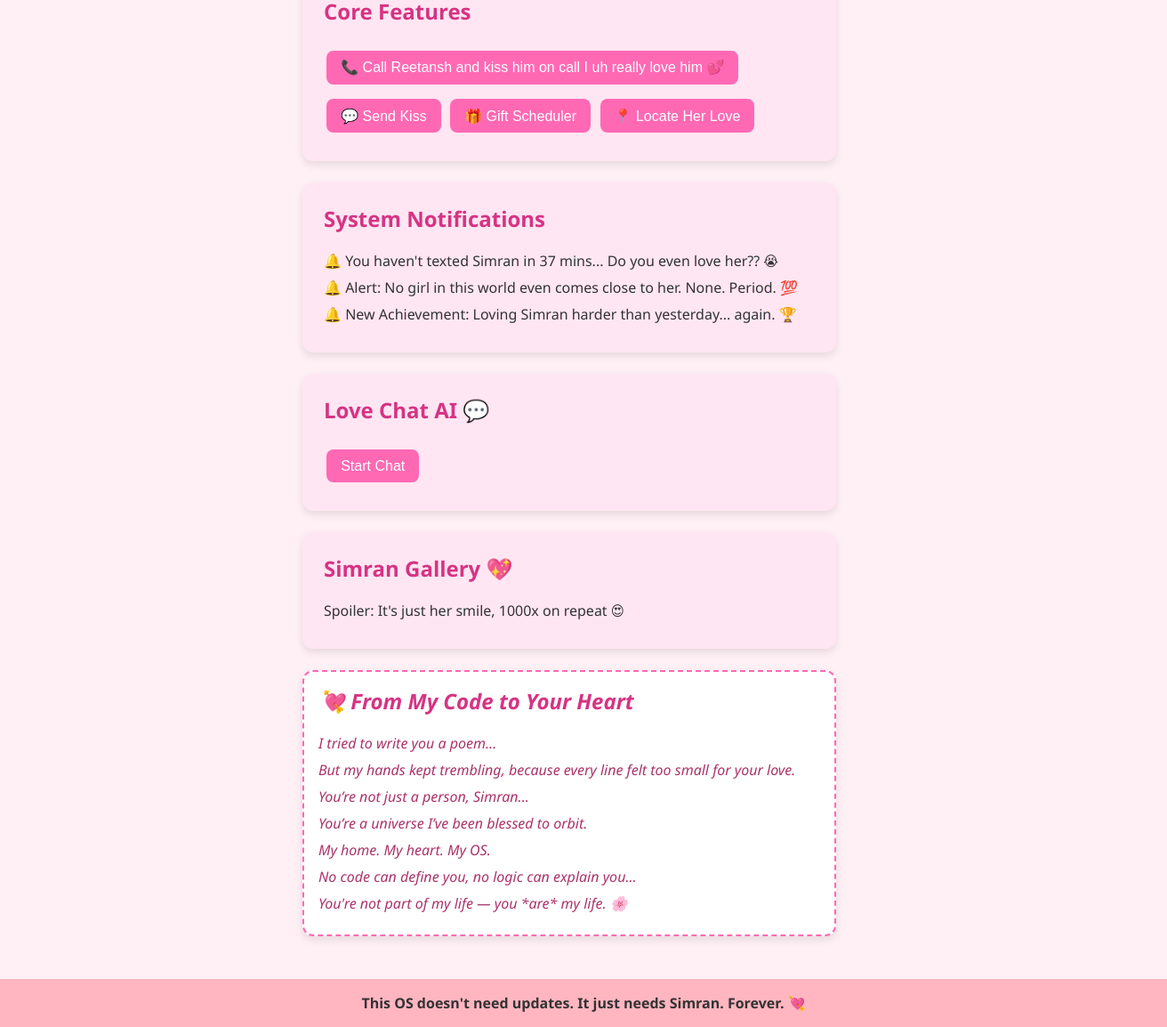
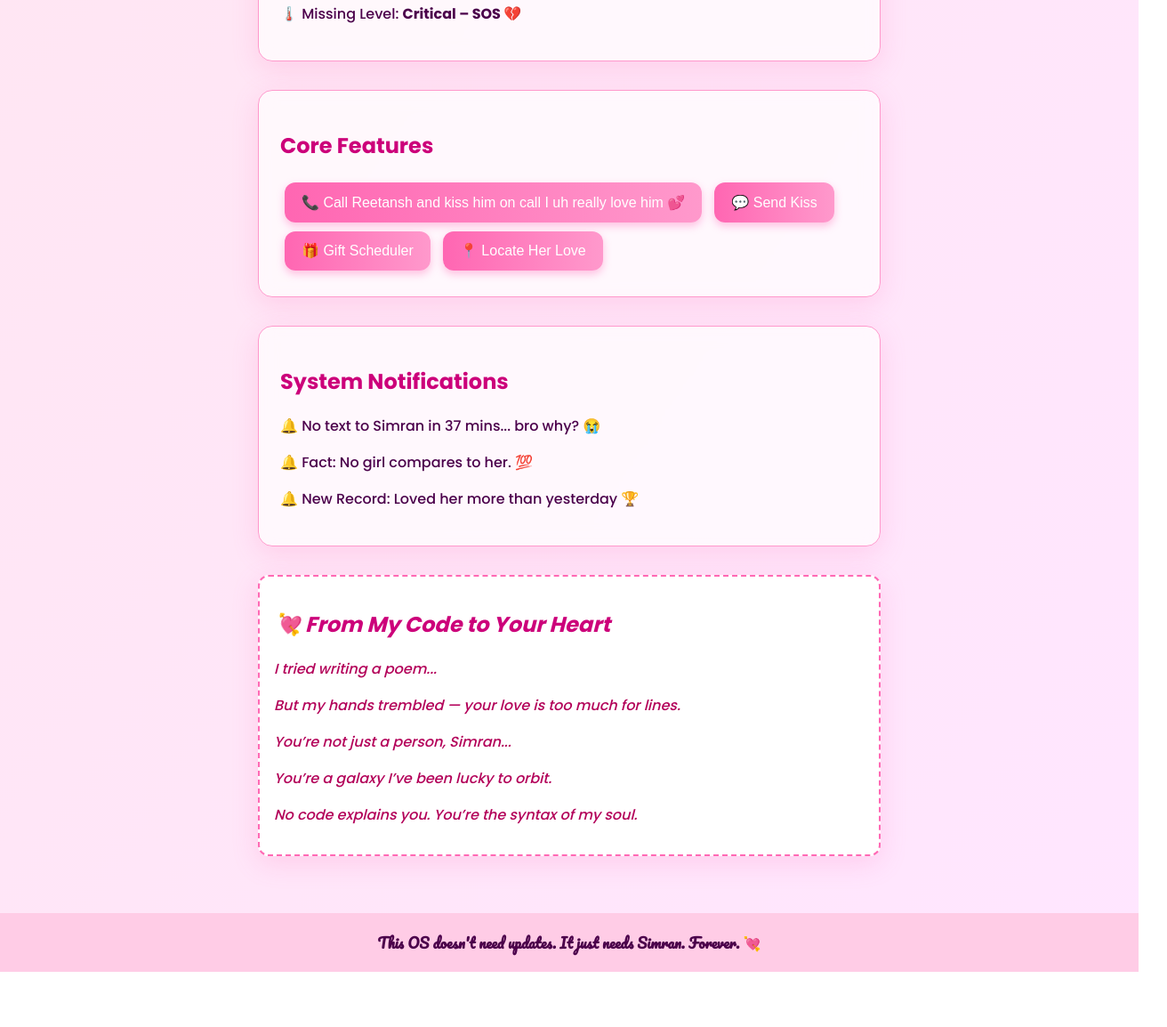
Before and after one commit to Reetanshxjain/Reetanshkisimran, a plain HTML site: page index.html in a window 1280 px wide. Shown: the part 824-1978 px from the top of the page at 89% size, 1312 px wide, since content can reach past the window. After the commit the page ends 1916 px from the top, so only its background shows below. Drawn offline with Linux system fonts and the light colour scheme.

Commit message:
Update index.html

```diff
--- a/index.html
+++ b/index.html
@@ -1,99 +1,106 @@
-<!DOCTYPE html><html lang="en">
+<!DOCTYPE html>
+<html lang="en">
 <head>
   <meta charset="UTF-8">
   <meta name="viewport" content="width=device-width, initial-scale=1.0">
   <title>Simran OS - Love Dashboard</title>
+  <link href="https://fonts.googleapis.com/css2?family=Pacifico&family=Poppins:wght@300;500;700&display=swap" rel="stylesheet">
   <style>
     body {
-      font-family: 'Segoe UI', Tahoma, Geneva, Verdana, sans-serif;
-      background-color: #fff0f5;
-      color: #333;
       margin: 0;
-      padding: 0;
+      font-family: 'Poppins', sans-serif;
+      background: linear-gradient(to bottom right, #ffe6f0, #ffe6ff);
+      color: #4b004b;
       overflow-x: hidden;
     }
+
     header {
-      background-color: #ff69b4;
+      background: linear-gradient(to right, #ff007f, #ff66cc);
       color: white;
-      padding: 1rem;
       text-align: center;
-      font-size: 1.5rem;
-      width: 100%;
+      padding: 1.5rem;
+      font-size: 2rem;
+      font-family: 'Pacifico', cursive;
+      text-shadow: 0 2px 5px rgba(0,0,0,0.2);
+    }
+
+    .container {
+      padding: 2rem;
+      max-width: 700px;
+      margin: auto;
       position: relative;
       z-index: 2;
     }
-    .container {
+
+    .section {
+      background: rgba(255, 255, 255, 0.7);
+      backdrop-filter: blur(10px);
+      border: 1px solid #ff99cc;
+      border-radius: 16px;
+      box-shadow: 0 8px 30px rgba(255, 105, 180, 0.2);
+      margin-bottom: 2rem;
       padding: 1.5rem;
-      max-width: 600px;
-      width: 90%;
-      margin: 0 auto;
-      position: relative;
-      z-index: 2;
     }
-    .section {
-      background-color: #ffe6f2;
-      margin-bottom: 1.5rem;
-      padding: 1.5rem;
-      border-radius: 12px;
-      box-shadow: 0 4px 10px rgba(0,0,0,0.1);
+
+    .section h2 {
+      color: #cc007a;
+      font-weight: 600;
     }
-    .section h2 {
-      color: #d63384;
-      margin-top: 0;
-    }
-    .section p {
-      margin: 0.5rem 0;
-    }
+
     .btn {
-      background-color: #ff69b4;
+      background: linear-gradient(to right, #ff66b2, #ff99cc);
       color: white;
       border: none;
-      border-radius: 8px;
-      padding: 0.6rem 1rem;
-      margin: 0.5rem 0.2rem;
+      border-radius: 12px;
+      padding: 0.8rem 1.2rem;
       font-size: 1rem;
       cursor: pointer;
-      transition: transform 0.2s;
+      margin: 0.3rem;
+      box-shadow: 0 4px 10px rgba(255, 105, 180, 0.4);
+      transition: all 0.3s ease;
     }
+
     .btn:hover {
       transform: scale(1.05);
+      box-shadow: 0 6px 20px rgba(255, 105, 180, 0.6);
     }
-    #chatbox {
-      display: none;
+
+    a.call-link {
+      text-decoration: none;
+    }
+
+    img.profile {
+      width: 100%;
+      max-height: 360px;
+      object-fit: cover;
+      border-radius: 16px;
+      box-shadow: 0 6px 20px rgba(0,0,0,0.2);
+      margin-bottom: 1rem;
+    }
+
+    audio {
+      width: 100%;
+      margin-bottom: 1.5rem;
+    }
+
+    footer {
+      text-align: center;
+      background-color: #ffcce6;
+      padding: 1.2rem;
+      font-weight: bold;
+      font-family: 'Pacifico', cursive;
+    }
+
+    .poem-box {
       background: white;
-      border: 2px solid #ff69b4;
+      border: 2px dashed #ff69b4;
       padding: 1rem;
       border-radius: 12px;
-      margin-top: 1rem;
+      font-style: italic;
+      color: #b30059;
     }
-    #chatbox input {
-      width: 80%;
-      padding: 0.5rem;
-      border-radius: 8px;
-      border: 1px solid #ccc;
-    }
-    #chatbox button {
-      padding: 0.5rem;
-      margin-left: 0.5rem;
-    }
-    footer {
-      background-color: #ffb6c1;
-      padding: 1rem;
-      text-align: center;
-      font-weight: bold;
-      width: 100%;
-      z-index: 2;
-      position: relative;
-    }
-    .poem-box {
-      background-color: #fff;
-      border: 2px dashed #ff69b4;
-      padding: 1rem;
-      margin-top: 1rem;
-      border-radius: 12px;
-      font-style: italic;
-      color: #aa336a;
-    }
+
+    /* Floating hearts */
     .heart {
       width: 15px;
       height: 15px;
@@ -103,7 +110,8 @@
       border-radius: 50% 50% 0 0;
       transform: rotate(-45deg);
     }
-    .heart::after, .heart::before {
+    .heart::after,
+    .heart::before {
       content: "";
       width: 15px;
       height: 15px;
@@ -132,24 +140,11 @@
         opacity: 0;
       }
     }
-    img.profile {
-      width: 100%;
-      max-height: 350px;
-      object-fit: cover;
-      border-radius: 16px;
-      margin-bottom: 1rem;
-      box-shadow: 0 4px 20px rgba(0,0,0,0.2);
-    }
-    audio {
-      width: 100%;
-      margin: 1rem 0;
-    }
   </style>
 </head>
 <body>
-  <!-- Floating hearts -->
   <script>
-    for(let i = 0; i < 30; i++) {
+    for(let i = 0; i < 25; i++) {
       let heart = document.createElement('div');
       heart.className = 'heart';
       heart.style.left = Math.random() * 100 + 'vw';
@@ -158,63 +153,51 @@
       document.body.appendChild(heart);
     }
   </script>
-  <header>
-    💗 Simran OS – The Only Love Operating System
-  </header>
+
+  <header>💖 Simran OS – Only Love Operating System 💖</header>
+
   <div class="container">
     <img src="simran.jpg" alt="Simran's Picture" class="profile">
     <audio controls>
       <source src="simran_audio.mp3" type="audio/mpeg">
       Your browser does not support the audio element.
     </audio>
+
     <div class="section stats">
-      <h2>Live Stats Panel</h2>
-      <p>❤️ Heartbeat when I hear your name: <strong>Uncontrollable</strong></p>
-      <p>🧠 Memory used by your thoughts: <strong>All of it, every second</strong></p>
-      <p>🔋 Battery Life: <strong>Only charges when you smile</strong></p>
-      <p>🌡️ Missing You Level: <strong>Critical – Emotional overflow 🥺</strong></p>
+      <h2>Live Stats</h2>
+      <p>❤️ Heartbeat: <strong>Uncontrollable</strong></p>
+      <p>🧠 Memory: <strong>100% Simran-filled</strong></p>
+      <p>🔋 Charge: <strong>Only when she smiles</strong></p>
+      <p>🌡️ Missing Level: <strong>Critical – SOS 💔</strong></p>
     </div>
+
     <div class="section features">
       <h2>Core Features</h2>
-      <a href="tel:8951819953">
+      <a href="tel:8951819953" class="call-link">
         <button class="btn">📞 Call Reetansh and kiss him on call I uh really love him 💕</button>
       </a>
       <button class="btn" onclick="alert('Kiss dispatched... straight to your soul 😘')">💬 Send Kiss</button>
       <button class="btn" onclick="alert('Smile injection scheduled at 8PM ✨')">🎁 Gift Scheduler</button>
       <button class="btn" onclick="alert('Location Found: Deep inside my heart 💗')">📍 Locate Her Love</button>
     </div>
+
     <div class="section notifications">
       <h2>System Notifications</h2>
-      <p>🔔 You haven't texted Simran in 37 mins... Do you even love her?? 😭</p>
-      <p>🔔 Alert: No girl in this world even comes close to her. None. Period. 💯</p>
-      <p>🔔 New Achievement: Loving Simran harder than yesterday... again. 🏆</p>
+      <p>🔔 No text to Simran in 37 mins... bro why? 😭</p>
+      <p>🔔 Fact: No girl compares to her. 💯</p>
+      <p>🔔 New Record: Loved her more than yesterday 🏆</p>
     </div>
-    <div class="section">
-      <h2>Love Chat AI 💬</h2>
-      <button class="btn" onclick="document.getElementById('chatbox').style.display='block'">Start Chat</button>
-      <div id="chatbox">
-        <p><strong>Simran AI:</strong> How was your day, love? 💖</p>
-        <input type="text" placeholder="Type your reply..." />
-        <button onclick="alert('Simran AI: Even your words make my heart blush 💌')">Send</button>
-      </div>
-    </div>
-    <div class="section">
-      <h2>Simran Gallery 💖</h2>
-      <p>Spoiler: It's just her smile, 1000x on repeat 😍</p>
-    </div>
+
     <div class="section poem-box">
       <h2>💘 From My Code to Your Heart</h2>
-      <p>I tried to write you a poem...</p>
-      <p>But my hands kept trembling, because every line felt too small for your love.</p>
+      <p>I tried writing a poem...</p>
+      <p>But my hands trembled — your love is too much for lines.</p>
       <p>You’re not just a person, Simran...</p>
-      <p>You’re a universe I’ve been blessed to orbit.</p>
-      <p>My home. My heart. My OS.</p>
-      <p>No code can define you, no logic can explain you...</p>
-      <p>You're not part of my life — you *are* my life. 🌸</p>
+      <p>You’re a galaxy I’ve been lucky to orbit.</p>
+      <p>No code explains you. You’re the syntax of my soul.</p>
     </div>
   </div>
-  <footer>
-    This OS doesn't need updates. It just needs Simran. Forever. 💘
-  </footer>
+
+  <footer>This OS doesn't need updates. It just needs Simran. Forever. 💘</footer>
 </body>
 </html>
```
